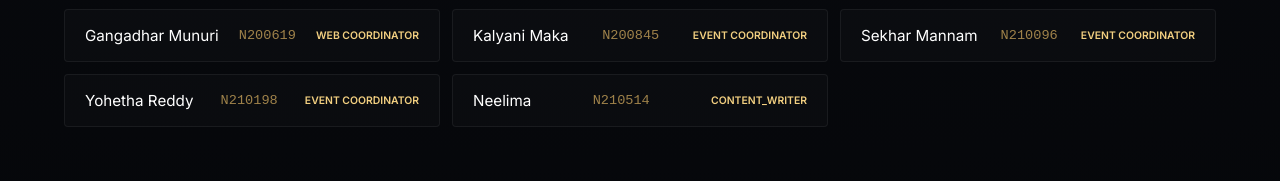
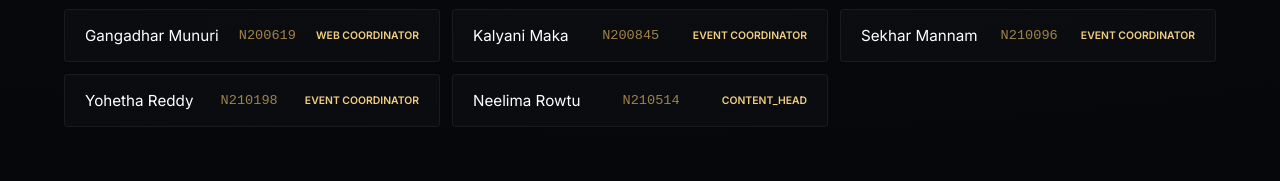
Before and after one commit to subbu150/legacy-archive, a plain HTML site: page index.html in a window 1280 px wide. Shown: the part 4031-4212 px from the top of the page. Drawn offline with nearby package versions, Linux system fonts and the light colour scheme; a web font is replaced by a local one.

Commit message:
Update Neelima's name and role in index.html

```diff
--- a/index.html
+++ b/index.html
@@ -464,7 +464,7 @@
         <div class="name-card"><span class="name">Kalyani Maka</span><span class="id">N200845</span><span class="role">Event Coordinator</span></div>
         <div class="name-card"><span class="name">Sekhar Mannam</span><span class="id">N210096</span><span class="role">Event Coordinator</span></div>
         <div class="name-card"><span class="name">Yohetha Reddy</span><span class="id">N210198</span><span class="role">Event Coordinator</span></div>
-    <div class="name-card"><span class="name">Neelima</span><span class="id">N210514</span><span class="role">Content_writer</span></div>
+    <div class="name-card"><span class="name">Neelima Rowtu</span><span class="id">N210514</span><span class="role">Content_Head</span></div>
     </div>
 </div>
 
```
